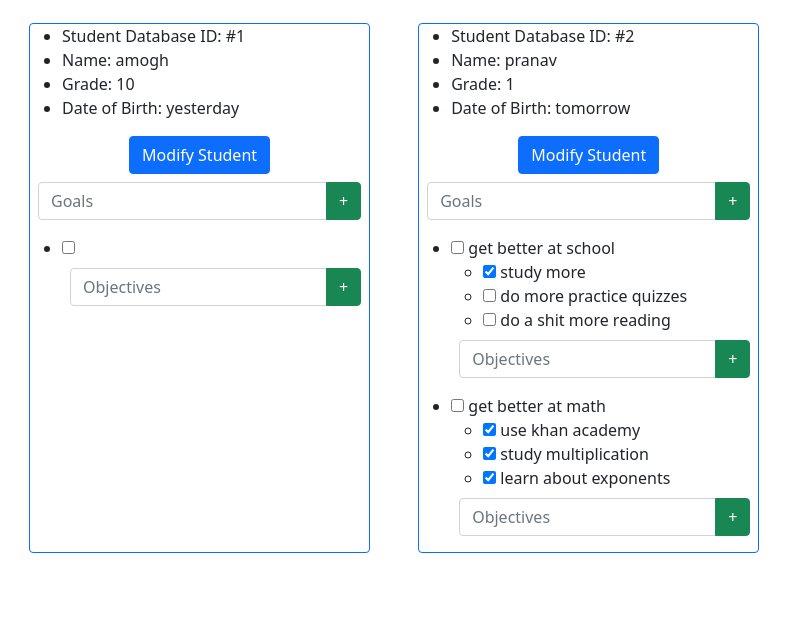
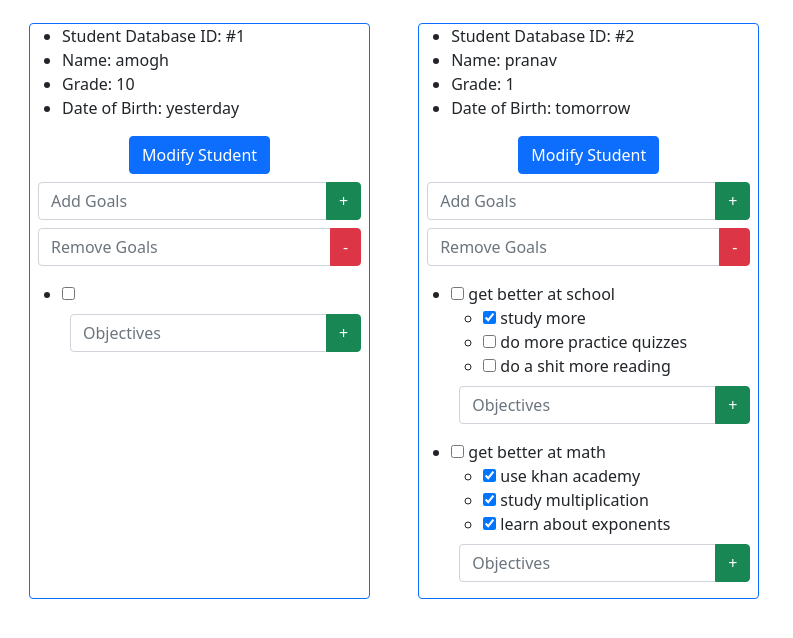
Before and after one commit to Vort3xed/SmartIEPV1, a Flask app: page /students in a window 1280 px wide. Shown: the part 66-704 px from the top of the page, without its empty margins (0-793 px from the left). Run offline with Flask 3, Linux system fonts and the light colour scheme; a user stored in the database is signed in; some libraries are stand-ins or nearby versions.

Commit message:
remove goals
need to make it so owned objectives get removed too

```diff
--- a/app.py
+++ b/app.py
@@ -83,6 +83,48 @@ def students():
 	students = Students.query.all()
 	return render_template('students.html',students=students)
 
+#make it so that the if statements happen based on the button pressed, and make it so that the identification delimeter gets removed with the string
+# @main.route("/modgoals", methods=('GET', 'POST'))
+# @login_required
+# def modGoals():
+# 	if request.method == 'POST':
+# 		#the possible issue heere is that when remove goal button is clicked, it doesnt actually show up in the stack for it to be analyzed by the program
+# 		# if re.sub(r'\d','',request.form["submit_goal"]) == "submit_goal":
+# 		try:
+# 			button_value = request.form["submit_goal"]
+# 			modify_student = re.sub("\D", "", button_value)
+
+# 			goal_to_append = request.form["modgoal"+modify_student]
+
+# 			query_student = Students.query.filter_by(student_id=modify_student).first()
+
+# 			if query_student:
+# 				array_index = find_next_empty_array(parse_student_tasks(query_student.tasks))
+# 				formatted_task = "0" + "["+str(array_index)+"]" + goal_to_append + ";"
+# 				query_student.tasks = query_student.tasks + formatted_task
+
+# 				db.session.commit()
+# 				return redirect(url_for('main.students'))
+# 			else:
+# 				flash("Cannot add goal!")
+# 		except:
+# 			print("try has failed")
+# 			button_value = request.form["remove_goal"]
+# 			modify_student = re.sub("\D", "", button_value)
+
+# 			goal_to_remove = request.form["modgoal"+modify_student]
+
+# 			query_student = Students.query.filter_by(student_id=modify_student).first()
+
+# 			if query_student:
+# 				print(query_student)
+# 				print("student was queried")
+# 				query_student.tasks.replace(goal_to_remove,"")
+# 				db.session.commit()
+# 				return redirect(url_for('main.students'))
+# 			else:
+# 				flash("Cannot remove goal!")
+
 @main.route("/addgoal", methods=('GET', 'POST'))
 @login_required
 def addGoals():
@@ -90,7 +132,7 @@ def addGoals():
 		button_value = request.form["submit_goal"]
 		modify_student = re.sub("\D", "", button_value)
 
-		goal_to_append = request.form["addgoal"+modify_student]
+		goal_to_append = request.form["add_goal"+modify_student]
 
 		query_student = Students.query.filter_by(student_id=modify_student).first()
 
@@ -104,7 +146,57 @@ def addGoals():
 		else:
 			flash("Cannot Modify Student!")
 
+# def remove_objectives_for_goal(data, goal):
+#     # Find the index of the goal in the data string
+#     goal_start = data.find(f"{goal}[")
+#     if goal_start == -1:
+#         return data
 
+#     # Find the value in the square bracket for the given goal
+#     goal_value = int(data[goal_start+len(goal):goal_start+len(goal)+1])
+
+#     # Find all objectives that belong to the given goal
+#     objectives = []
+#     i = goal_start + len(goal) + 2
+#     while i < len(data):
+#         if data[i] == ')':
+#             objective_value = int(data[i-2])
+#             if objective_value == goal_value:
+#                 objective_end = data.find(';', i)
+#                 objectives.append((i-4, objective_end))
+#             i = objective_end
+#         else:
+#             i += 1
+
+#     # Remove all objectives belonging to the given goal
+#     for start, end in reversed(objectives):
+#         data = data[:start] + data[end+1:]
+
+#     return data
+
+@main.route("/removegoal", methods=('GET', 'POST'))
+@login_required
+def removeGoals():
+	if request.method == 'POST':
+		button_value = request.form["remove_goal"]
+		modify_student = re.sub("\D", "", button_value)
+
+		goal_to_remove = request.form["remove_goal"+modify_student]
+
+		query_student = Students.query.filter_by(student_id=modify_student).first()
+
+		if query_student:
+			print(query_student.tasks)
+			if query_student.tasks.__contains__(goal_to_remove):
+				updated_tasks = remove_string(query_student.tasks,goal_to_remove)
+				no_objectives_for_goals = remove_objectives_for_goal(updated_tasks,goal_to_remove)
+				query_student.tasks = no_objectives_for_goals
+				db.session.commit()
+			print(query_student.tasks)
+
+			return redirect(url_for('main.students'))
+		else:
+			flash("Cannot Modify Student!")
 
 @main.route("/modifystudent", methods=('GET', 'POST'))
 @login_required
@@ -291,5 +383,11 @@ def find_next_empty_array(arr):
             return i
     return -1
 
+def remove_string(s, substring):
+    index = s.find(substring)
+    if index != -1:
+        s = s[:index-4] + s[index+len(substring)+1:]
+    return s
+
 if __name__ == '__main__':
 	app.run(debug=True)
--- a/templates/students.html
+++ b/templates/students.html
@@ -70,10 +70,16 @@
 
                     <!-- HERE -->
                     <form method="post" class="m-2" action="/addgoal">
+                        <div class="input-group">
+                          <input type="text" class="form-control" name="add_goal{{ student.student_id }}" id="add_goal" placeholder="Add Goals">
+                          <button type="submit" class="btn btn-success" name="submit_goal" value="submit{{ student.student_id }}">+</button>
+                        </div>
+                    </form>
+                    <form method="post" class="m-2" action="/removegoal">
                         <div class="input-group mb-3">
-                          <input type="text" class="form-control" name="addgoal{{ student.student_id }}" id="addgoal" placeholder="Goals">
-                          <button class="btn btn-success" type="submit" name="submit_goal" value="submit_goal{{ student.student_id }}">+</button>
-                        </div>
+                            <input type="text" class="form-control" name="remove_goal{{ student.student_id }}" id="input_goal" placeholder="Remove Goals">
+                            <button type="submit" class="btn btn-danger" name="remove_goal" value="remove{{ student.student_id }}">-</button>
+                          </div>
                     </form>
                     {% for taskarr in parse_tasks(student.tasks) if not taskarr|length == 0%}
                         <ul class="mt-1">
```
Also changed, not shown: instance/people.db.
